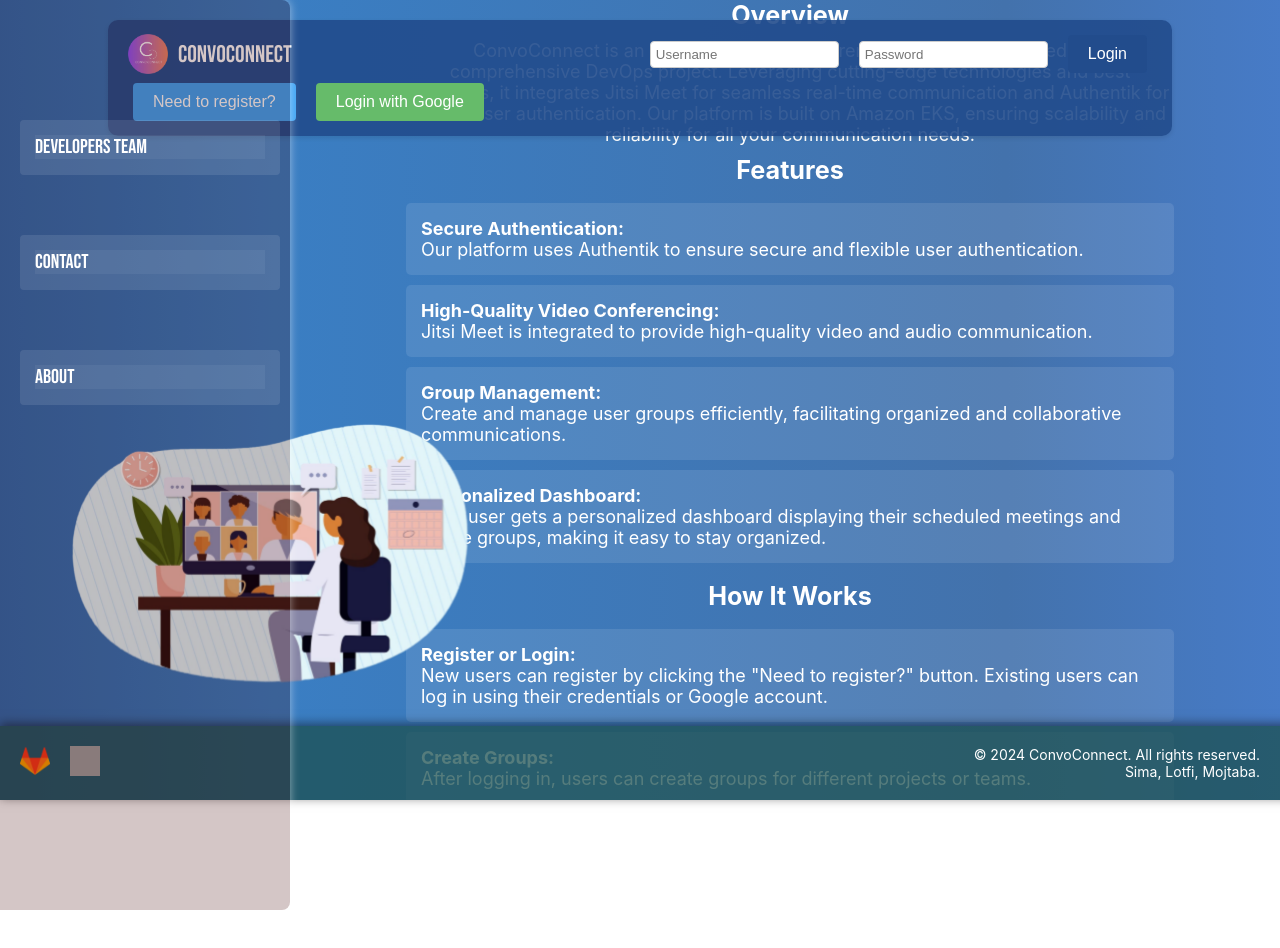
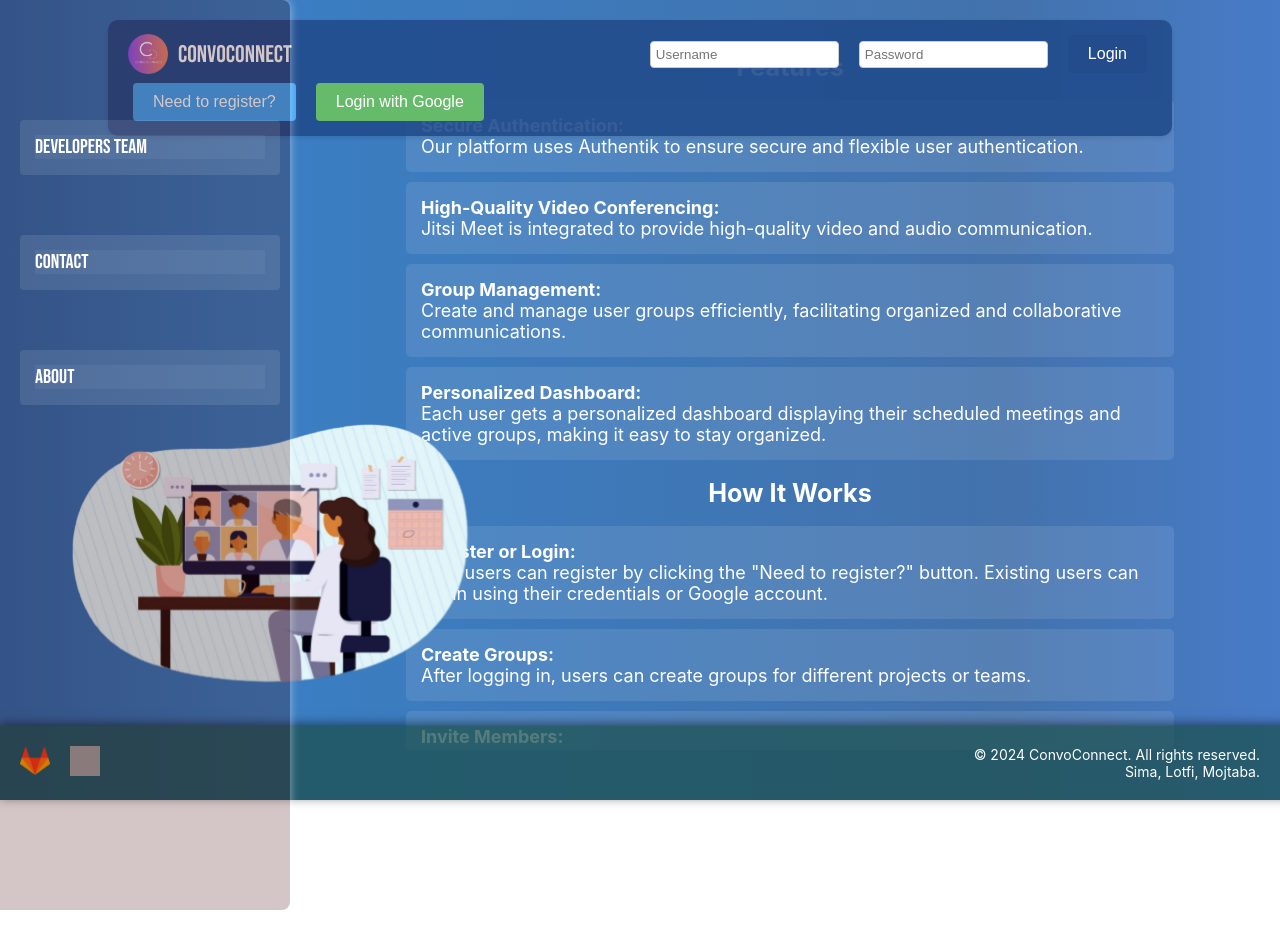
Before and after one commit to Sima21/Convoconnect, a React (Create React App) app in the folder frontend/: page / in a window 1280 px wide. Shown: the top 948 px of the page. After the commit the page ends 800 px from the top, so only its background shows below. Built offline with nearby package versions, Linux system fonts and the light colour scheme; no server answers; grey boxes are pictures that could not be loaded.

Commit message:
Fixed scrolling behavior and adjusted layout

```diff
--- a/frontend/src/components/AuthForm.css
+++ b/frontend/src/components/AuthForm.css
@@ -19,6 +19,7 @@
     box-sizing: border-box;
     animation-fill-mode: forwards;
     padding-left: 320px;
+    overflow: hidden; /* Fixiert den Hintergrund */
 }
 
 @keyframes gradientAnimation {
@@ -32,8 +33,8 @@
 
 /* Sidebar container */
 .sidebar {
-    width: 250px; /* Schmaler gemacht */
-    height: 100vh; /* Höhe des Bildschirms */
+    width: 250px;
+    height: 100vh;
     padding: 20px;
     padding-top: 90px; /* Abstand zur Navbar */
     background: rgba(67, 5, 5, 0.226);
@@ -41,8 +42,8 @@
     display: flex;
     flex-direction: column;
     align-items: flex-start;
-    position: fixed;
-    top: 0; /* Startet am oberen Rand */
+    position: fixed; /* Fixiert die Sidebar */
+    top: 0;
     left: 0;
     border-radius: 0 8px 8px 0;
     overflow: hidden;
@@ -228,6 +229,8 @@
     padding-bottom: 20px;
     padding-left: 0;
     margin: auto;
+    overflow-y: auto; /* Ermöglicht Scrollen im main-content */
+    height: calc(100vh - 120px); /* Höhe anpassen, um Platz für Navbar zu lassen */
 }
 
 .footer {
```
